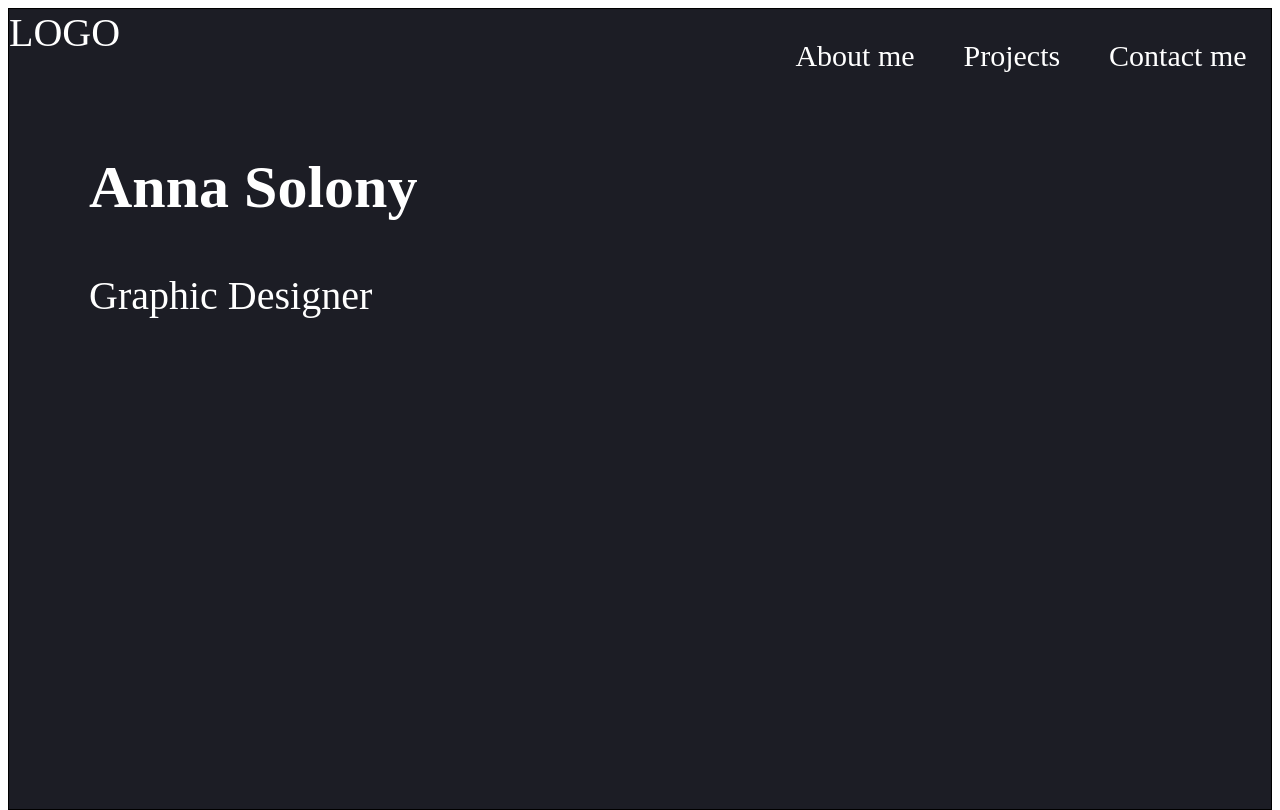
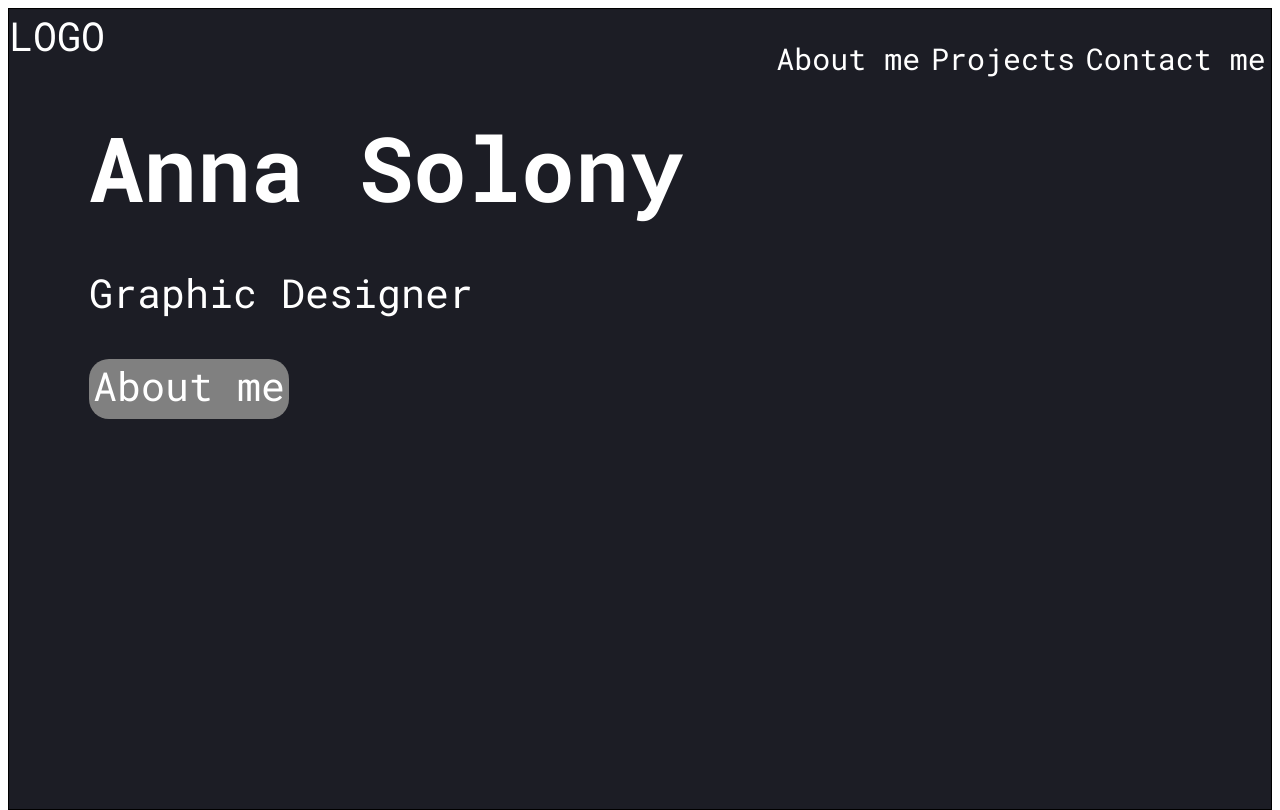
Before and after one commit to nicksolony/simple_site, a plain HTML site: page index.html in a window 1280 px wide. Shown: the top 810 px of the page. Drawn offline with Linux system fonts and the light colour scheme.

Commit message:
added button styling and fonts

```diff
--- a/index.html
+++ b/index.html
@@ -4,6 +4,9 @@
     <meta charset="UTF-8">
     <meta http-equiv="X-UA-Compatible" content="IE=edge">
     <link rel="stylesheet" href="style.css">
+    <link rel="preconnect" href="https://fonts.googleapis.com">
+    <link rel="preconnect" href="https://fonts.gstatic.com" crossorigin>
+    <link href="https://fonts.googleapis.com/css2?family=Roboto+Mono:ital,wght@0,100;0,200;0,300;0,400;0,500;0,600;0,700;1,100;1,200;1,300;1,400;1,500;1,600;1,700&display=swap" rel="stylesheet">
     <title>Anna Solony - Portfolio Website</title>
 </head>
 <body>
@@ -19,6 +22,7 @@
         <div class="description">
             <h1>Anna Solony</h1>
             <p>Graphic Designer</p>
+            <div class="button">About me</div>
         </div>
     </section>
     <section></section>
--- a/style.css
+++ b/style.css
@@ -1,3 +1,7 @@
+body {
+    font-family: 'Roboto Mono', monospace, sans-serif;
+}
+
 section {
     height: 500px;
     background-color: white;
@@ -34,6 +38,24 @@ li {
     text-decoration: none;
 }
 
+h1 {
+    font-size: 90px;
+    margin: 0;
+}
+
+p {
+    margin: 0
+    font-weight: 200px;
+}
+
 .description {
     margin-left: 80px;
 }
+
+.button {
+    width:200px;
+    height:60px;
+    border-radius: 20px;
+    background-color: grey;
+    text-align: center;
+}
```
